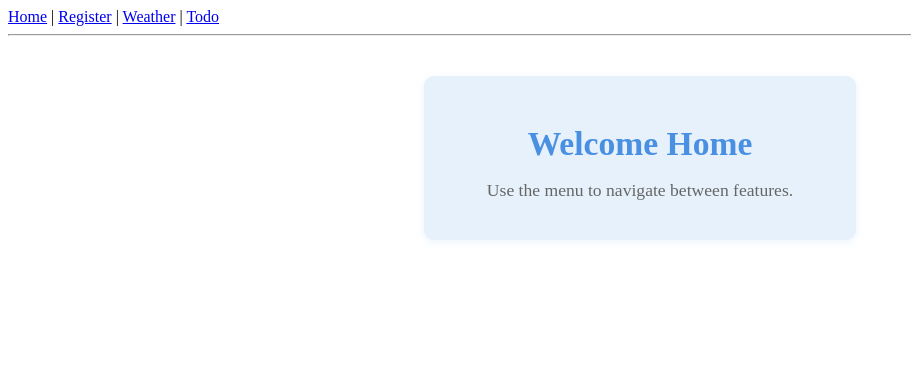
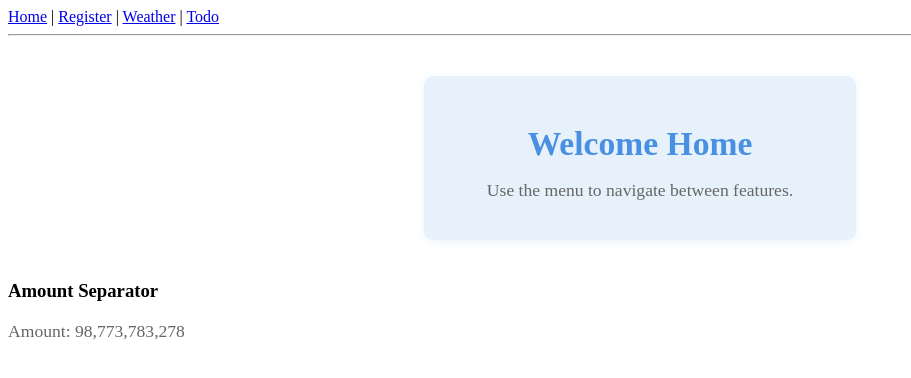
Before and after one commit to vineetdsn/codesphere, an Angular app: page / in a window 1280 px wide. Shown: the top 378 px of the page, without its empty margins (0-911 px from the left). Built offline with nearby package versions, Linux system fonts and the light colour scheme.

Commit message:
Amount Separator Pipe Created

```diff
--- a/src/app/app.module.ts
+++ b/src/app/app.module.ts
@@ -9,6 +9,8 @@ import { HomeComponent } from './home/home.component';
 import { RegisterComponent } from './registration/registration.component';
 import { WeatherComponent } from './weather/weather.component';
 import { TodoComponent } from './todo/todo.component';
+import { DateFormatDirective } from './customDirectives/date-format.directive';
+import { AmtseparatorPipe } from './customPipes/amtseparator.pipe';
 
 @NgModule({
   declarations: [
@@ -17,6 +19,8 @@ import { TodoComponent } from './todo/todo.component';
     RegisterComponent,
     WeatherComponent,
     TodoComponent,
+    AmtseparatorPipe,
+    DateFormatDirective,
   ],
   imports: [
     BrowserModule,
--- /dev/null
+++ b/src/app/customDirectives/date-format.directive.ts
@@ -0,0 +1,12 @@
+import { Directive, ElementRef, HostListener, Input } from '@angular/core';
+
+@Directive({
+  selector: '[appDateFormat]'
+})
+export class DateFormatDirective {
+
+  constructor(private el: ElementRef) { }
+  @HostListener('input', ['$event']) onInputChange($event: any){
+    const value = this.el.nativeElement.value;
+  }
+}
--- a/src/app/customPipes/amtseparator.pipe.ts
+++ b/src/app/customPipes/amtseparator.pipe.ts
@@ -7,8 +7,9 @@ export class AmtseparatorPipe implements PipeTransform {
 
   transform(value: number | string): string {
     let num = value + '';
+    console.log("hi")
 
-    return num.replace();
+    return num.toString().replace(/\B(?=(\d{3})+(?!\d))/g,',');
   }
 
 }
--- a/src/app/home/home.component.html
+++ b/src/app/home/home.component.html
@@ -3,3 +3,9 @@
     <h2>Welcome Home</h2>
 <p>Use the menu to navigate between features.</p>
 </div>
+
+<!-- Amount Separator -->
+ <div class="amount">
+    <h3>Amount Separator</h3>
+    <p> Amount: {{98773783278 | amtseparator}}</p>
+ </div>
```
Also changed, not shown: 1 other file (tests, documents, lock files or other folders).
